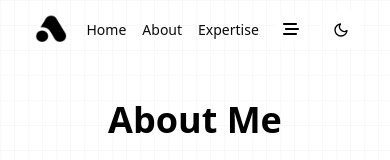
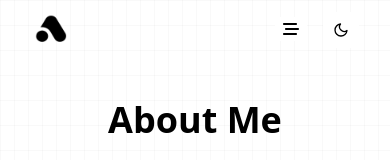
Before and after one commit to Pr4dhan/dr-port, a Next.js app: page /about in a window 390 px wide. Shown: the top 160 px of the page. Built offline with nearby package versions, Linux system fonts and the light colour scheme.

Commit message:
mobile header update

```diff
--- a/components/layout/Header.tsx
+++ b/components/layout/Header.tsx
@@ -1,46 +1,39 @@
 "use client";
 
 import { useEffect, useState } from "react";
-// import { NavLinks } from "@/components/ts/constants/navLinks";
 import { FaBars, FaBarsStaggered } from "react-icons/fa6";
 import Image from "next/image";
 import Link from "next/link";
 import LogoLight from "@/assets/logo.png";
 import LogoDark from "@/assets/logo-dark.png";
 import ThemeSwitchBtn from "@/components/layout/buttons/ThemeSwitchBtn";
-// import Dropdown from "@/components/layout/Dropdown";
-// import Anchor from "@/components/layout/Anchor";
-// import Version from "@/components/layout/Version";
 import useHeader from "../hooks/useHeader";
-// import LoadingSpinner from "@/components/layout/LoadingSpinner";
-// import { Button } from "@/components/ui/Button";
 import { usePathname } from "next/navigation";
 
 export default function Header() {
-  // Move visibility state to component level
-  // const [isVisible, setIsVisible] = useState(false);
-  // Get the current path
   const pathname = usePathname();
 
-  // Initialize visibility state - hidden on home page, visible elsewhere
+  // State for desktop menu visibility
   const [isVisible, setIsVisible] = useState(pathname !== "/");
-  // const [isVisibleMobile, setIsVisibleMobile] = useState(false);
 
-  // Update visibility when path changes
+  // State for mobile menu visibility
+  const [isMobileMenuOpen, setIsMobileMenuOpen] = useState(false);
+
+  // Update desktop visibility when path changes
   useEffect(() => {
     setIsVisible(pathname !== "/");
   }, [pathname]);
 
-  // Function to toggle visibility
-  // const toggleVisibilityMobile = () => {
-  //   setIsVisibleMobile(!isVisibleMobile);
-  // };
-
-  const toggleVisibility = () => {
+  // Toggle desktop menu visibility
+  const toggleDesktopMenu = () => {
     setIsVisible(!isVisible);
   };
 
-  // const { isLinkActive, isMenuActive, scrollHeaderBg, toggleMenu, dropdown } = useHeader();
+  // Toggle mobile menu visibility
+  const toggleMobileMenu = () => {
+    setIsMobileMenuOpen(!isMobileMenuOpen);
+  };
+
   const { scrollHeaderBg } = useHeader();
 
   const [mounted, setMounted] = useState(false);
@@ -53,7 +46,9 @@ export default function Header() {
     <>
       <div
         className={`w-full h-[60px] z-[1000] fixed top-0 transition-all duration-300 ${
-          scrollHeaderBg ? "bg-white dark:bg-black shadow-sm" : ""
+          scrollHeaderBg || isMobileMenuOpen
+            ? "bg-white dark:bg-black shadow-sm"
+            : ""
         }`}
       ></div>
       <header className="container h-[60px] w-full z-[1000] fixed top-0 left-[50%] translate-x-[-50%] px-[8vw] flex justify-between items-center">
@@ -84,49 +79,38 @@ export default function Header() {
           </div>
           <h1
             aria-label="dranuradha"
-            className="relative hidden lg:block font-bold text-sm xl:text-base "
+            className="relative hidden sm:block font-bold text-sm xl:text-base "
           >
             Dr Anuradha Pradhan
           </h1>
         </Link>
         <nav className="flex flex-end items-center gap-4 h-full">
-          <div>
+          {/* Desktop Navigation Menu - Only visible on larger screens */}
+          <div className="hidden sm:block">
             {isVisible && (
               <div>
                 <nav className="flex items-center gap-4 h-full">
                   <Link
                     href="/"
-                    id="brand"
-                    className="flex items-center gap-4 [&>h1]:hover:text-primary dark:[&>h1]:hover:text-primary-light"
+                    className="flex items-center gap-4 hover:text-primary dark:hover:text-primary-light"
                   >
-                    <h1
-                      aria-label="home"
-                      className="relative block font-regular text-sm xl:text-base "
-                    >
+                    <h1 className="relative block font-regular text-sm xl:text-base">
                       Home
                     </h1>
                   </Link>
                   <Link
                     href="/about"
-                    id="brand"
-                    className="flex items-center gap-4 [&>h1]:hover:text-primary dark:[&>h1]:hover:text-primary-light"
+                    className="flex items-center gap-4 hover:text-primary dark:hover:text-primary-light"
                   >
-                    <h1
-                      aria-label="about"
-                      className="relative block font-regular text-sm xl:text-base "
-                    >
+                    <h1 className="relative block font-regular text-sm xl:text-base">
                       About
                     </h1>
                   </Link>
                   <Link
                     href="/expert"
-                    id="brand"
-                    className="flex items-center gap-4 [&>h1]:hover:text-primary dark:[&>h1]:hover:text-primary-light"
+                    className="flex items-center gap-4 hover:text-primary dark:hover:text-primary-light"
                   >
-                    <h1
-                      aria-label="expertise"
-                      className="relative block font-regular text-sm xl:text-base "
-                    >
+                    <h1 className="relative block font-regular text-sm xl:text-base">
                       Expertise
                     </h1>
                   </Link>
@@ -135,52 +119,60 @@ export default function Header() {
             )}
           </div>
 
+          {/* Mobile Menu Toggle Button */}
           <div className="relative">
-            {/* Button that triggers the toggle */}
             <button
               onClick={() => {
-                toggleVisibility();
-                // toggleVisibilityMobile();
+                // On desktop, toggle the desktop menu
+                if (window.innerWidth >= 640) {
+                  toggleDesktopMenu();
+                }
+                // On mobile, toggle the mobile menu
+                else {
+                  toggleMobileMenu();
+                }
               }}
               className="px-2 py-1 bg-white dark:bg-black text-black dark:text-white rounded hover:bg-gray-100 dark:hover:bg-gray-800"
+              aria-label="Toggle navigation menu"
             >
-              {isVisible ? <FaBarsStaggered /> : <FaBars />}
-              {/* {isVisible || isVisibleMobile ? <FaBarsStaggered /> : <FaBars />} */}
+              {isVisible || isMobileMenuOpen ? <FaBarsStaggered /> : <FaBars />}
             </button>
-
-            {/* Dropdown menu that toggles visibility */}
-            {/* {isVisibleMobile && (
-              <div className="relative block lg:hidden top-10 right-0 p-4 bg-white dark:bg-gray-800 border rounded shadow-lg z-50 min-w-[100px]">
-                <nav className="flex flex-col items-start gap-4">
-                  <Link
-                    href="/"
-                    className="w-full hover:text-primary dark:hover:text-primary-light"
-                    onClick={toggleVisibilityMobile}
-                  >
-                    <span className="font-bold">Home</span>
-                  </Link>
-                  <Link
-                    href="/about"
-                    className="w-full hover:text-primary dark:hover:text-primary-light"
-                    onClick={toggleVisibilityMobile}
-                  >
-                    <span className="font-bold">About</span>
-                  </Link>
-                  <Link
-                    href="/expert"
-                    className="w-full hover:text-primary dark:hover:text-primary-light"
-                    onClick={toggleVisibilityMobile}
-                  >
-                    <span className="font-bold">Expertise</span>
-                  </Link>
-                </nav>
-              </div>
-            )} */}
           </div>
 
           <ThemeSwitchBtn />
         </nav>
       </header>
+
+      {/* Mobile Menu - Horizontal Dropdown */}
+      {isMobileMenuOpen && (
+        <div className="fixed top-[60px] left-0 right-0 z-[999] sm:hidden bg-white dark:bg-black shadow-md transition-all duration-300">
+          <nav className="container mx-auto px-[8vw] py-2 flex justify-center overflow-x-auto">
+            <div className="flex space-x-6 items-center">
+              <Link
+                href="/"
+                className="whitespace-nowrap py-2 px-3 rounded-md hover:bg-gray-100 dark:hover:bg-gray-800 hover:text-primary dark:hover:text-primary-light text-sm font-medium"
+                onClick={toggleMobileMenu}
+              >
+                Home
+              </Link>
+              <Link
+                href="/about"
+                className="whitespace-nowrap py-2 px-3 rounded-md hover:bg-gray-100 dark:hover:bg-gray-800 hover:text-primary dark:hover:text-primary-light text-sm font-medium"
+                onClick={toggleMobileMenu}
+              >
+                About
+              </Link>
+              <Link
+                href="/expert"
+                className="whitespace-nowrap py-2 px-3 rounded-md hover:bg-gray-100 dark:hover:bg-gray-800 hover:text-primary dark:hover:text-primary-light text-sm font-medium"
+                onClick={toggleMobileMenu}
+              >
+                Expertise
+              </Link>
+            </div>
+          </nav>
+        </div>
+      )}
     </>
   );
 }
```
